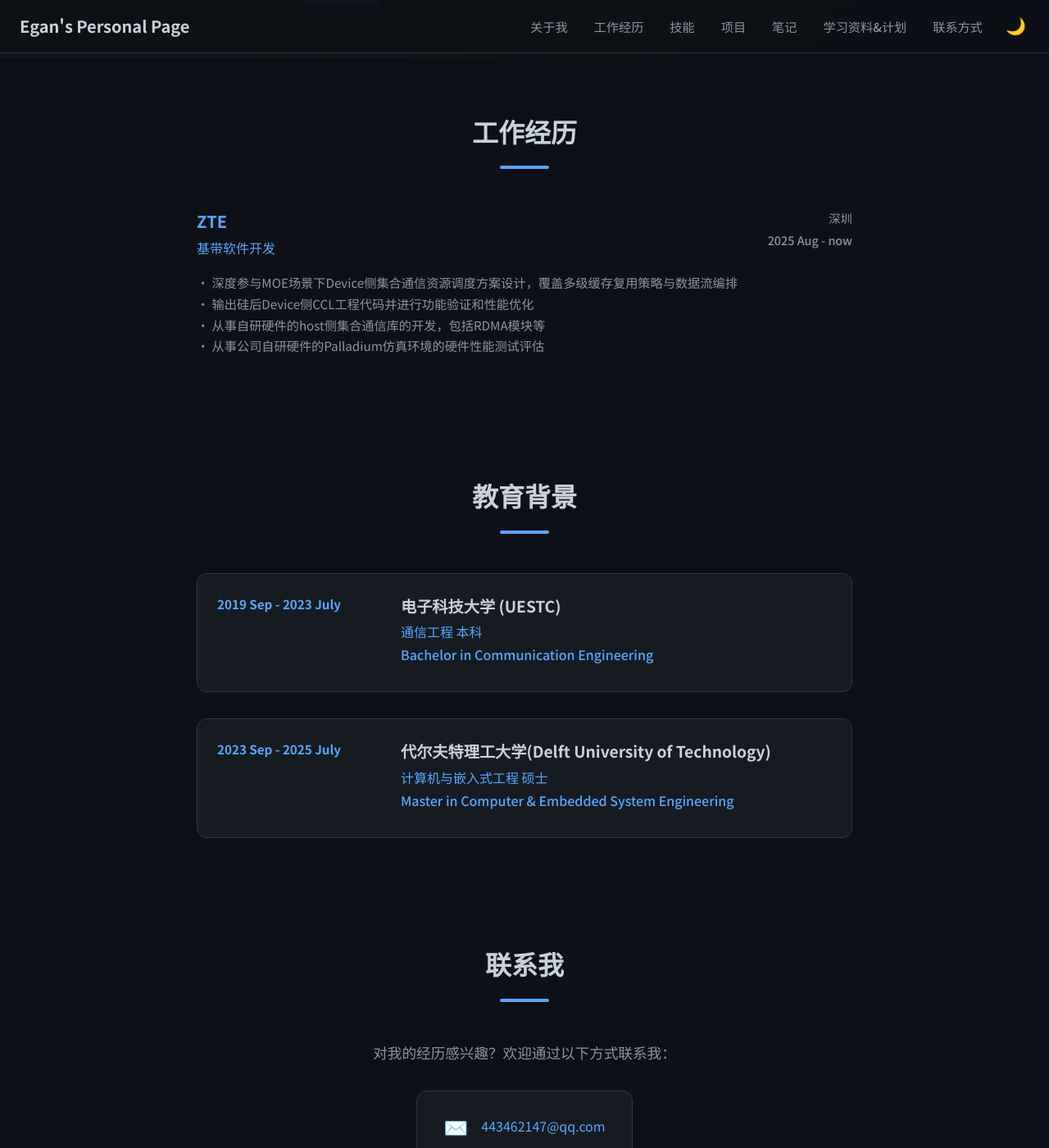
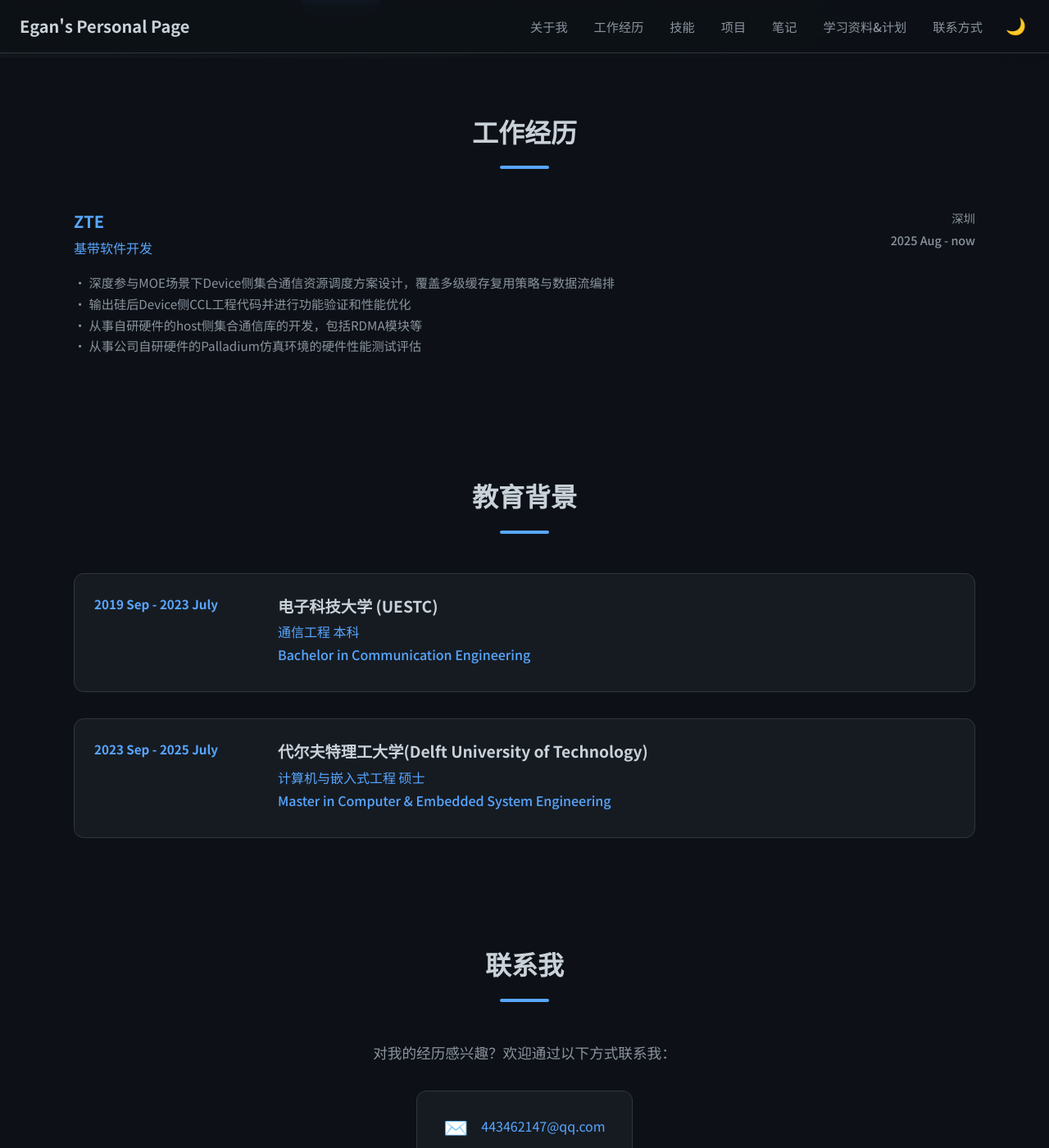
Before and after one commit to Lejun-Hu/Lejun-Hu.github.io, a Jekyll site: the page built from index.md, in a window 1280 px wide and 1400 px high, scrolled down 717 px. Shown: the whole window at 82% size. Built offline with Jekyll 4.4.1, drawn with Linux system fonts in a browser that asks for light colours.

Commit message:
site: 加宽工作经历与教育背景模块宽度至 1100px

```diff
--- a/assets/css/main.scss
+++ b/assets/css/main.scss
@@ -444,7 +444,7 @@ a {
 // ============================================
 
 .experience-list {
-  max-width: 800px;
+  max-width: 1100px;
   margin: 0 auto;
   display: flex;
   flex-direction: column;
@@ -915,7 +915,7 @@ a {
 // ============================================
 
 .education-list {
-  max-width: 800px;
+  max-width: 1100px;
   margin: 0 auto;
   display: flex;
   flex-direction: column;
```
